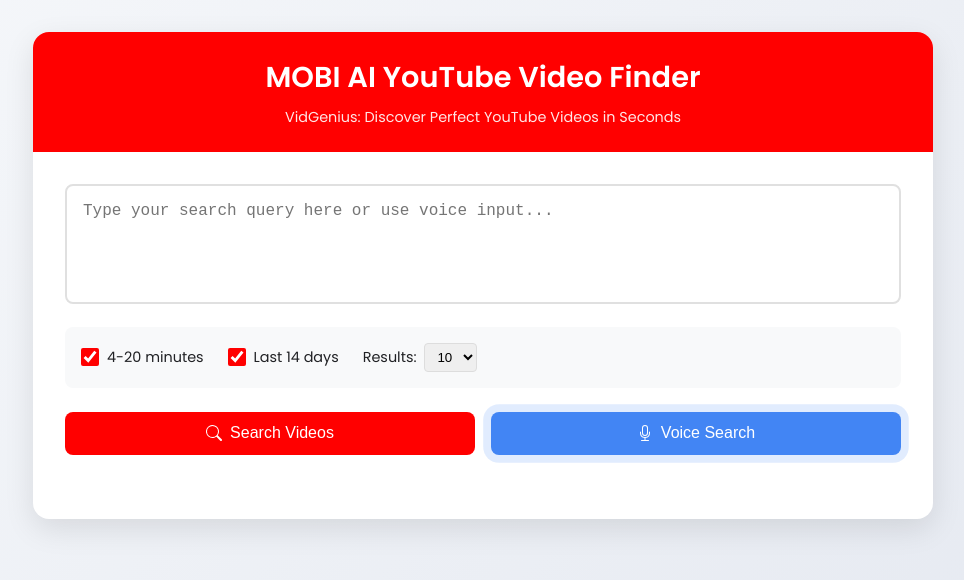
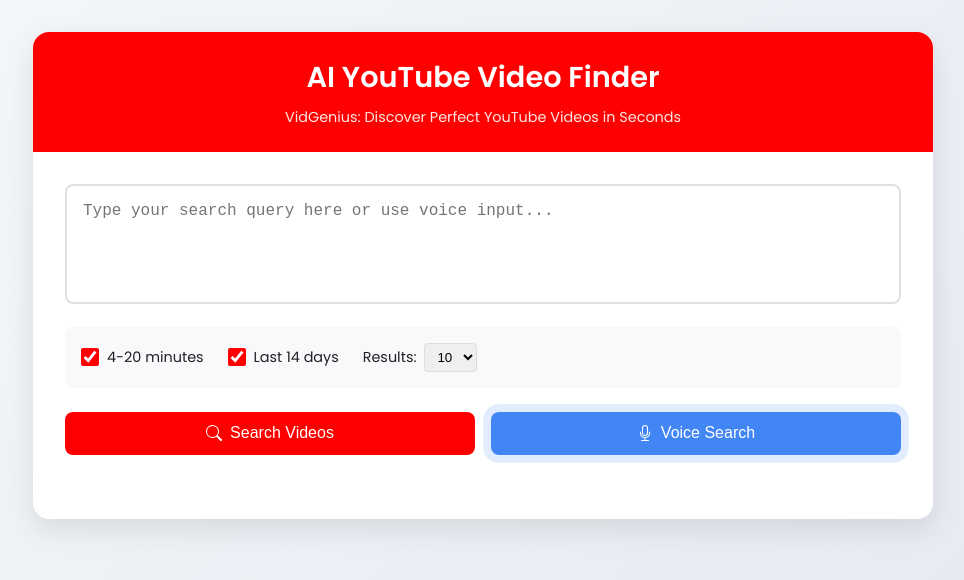
Before and after one commit to Rattishaids/youtube-video-finder, a plain HTML site: page index.html in a window 1280 px wide. Shown: the whole page, without its empty margins (157-1121 px from the left). Drawn offline with Linux system fonts and the light colour scheme.

Commit message:
Update index.html

```diff
--- a/index.html
+++ b/index.html
@@ -348,7 +348,7 @@
 <body>
     <div class="container">
         <header>
-            <h1>MOBI AI YouTube Video Finder</h1>
+            <h1>AI YouTube Video Finder</h1>
             <p class="subtitle">VidGenius: Discover Perfect YouTube Videos in Seconds</p>
         </header>
 
```
